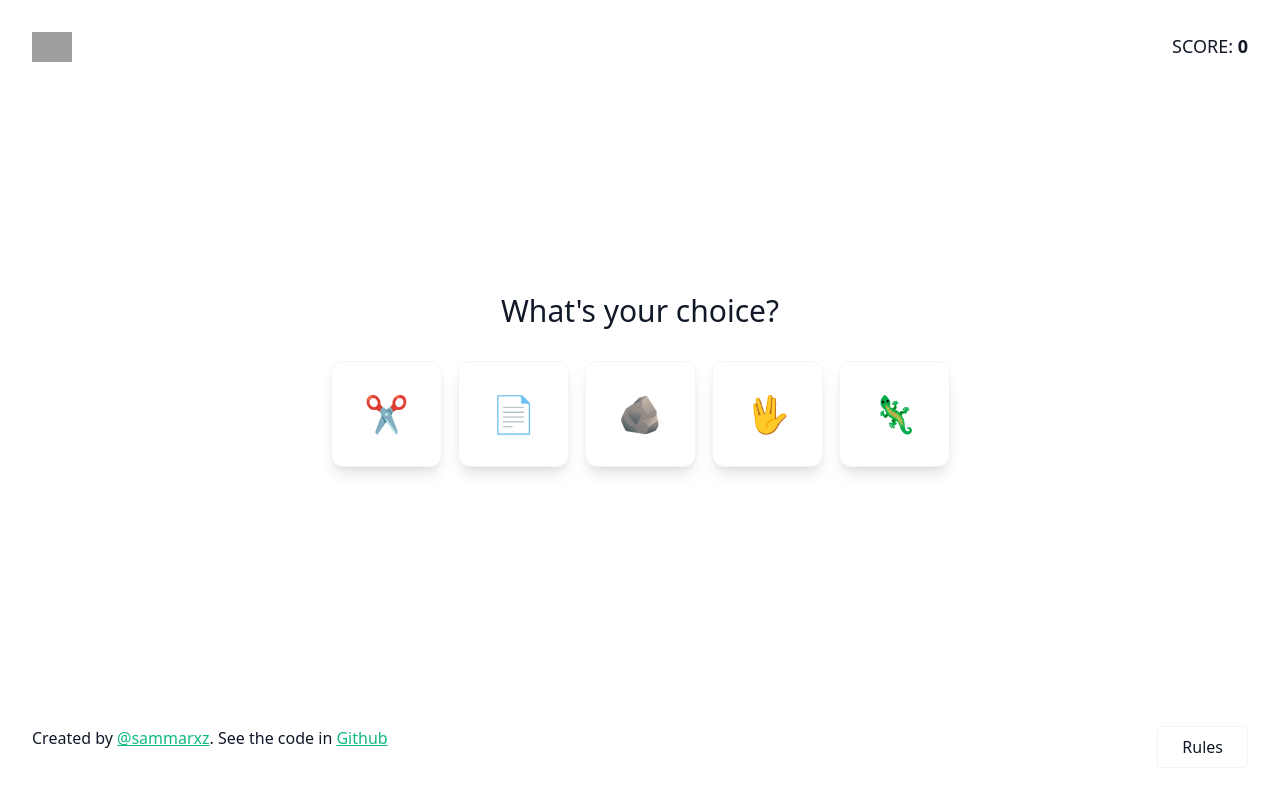
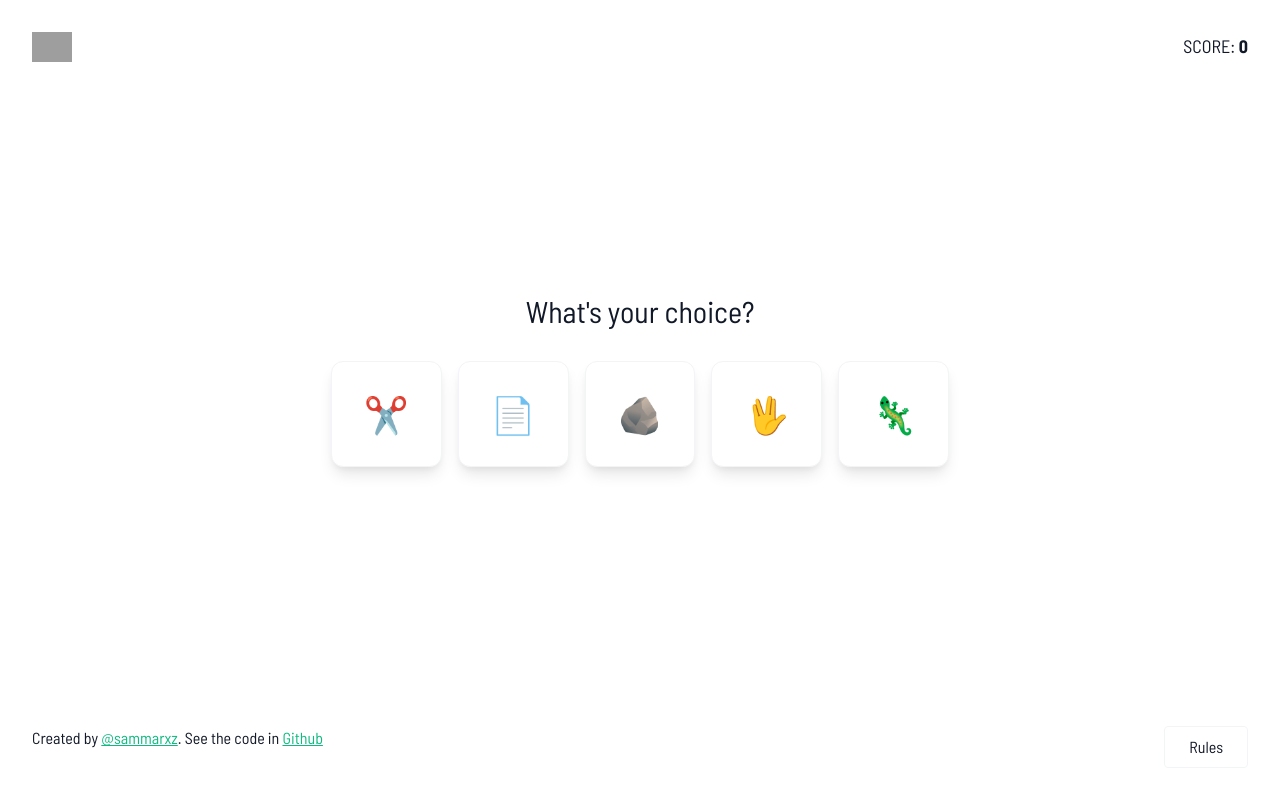
Before and after one commit to sammarxz/bestjob-challenge, a React (Vite) app: page / in a window 1280 px wide. Shown: the top 792 px of the page. Built offline with nearby package versions, Linux system fonts and the light colour scheme; grey boxes are pictures that could not be loaded.

Commit message:
styles: add custom font

```diff
--- a/src/styles.css
+++ b/src/styles.css
@@ -3,3 +3,9 @@
 @tailwind components;
 
 @tailwind utilities;
+
+@layer base {
+  body {
+    font-family: 'Barlow Semi Condensed', sans-serif;
+  }
+}
```
